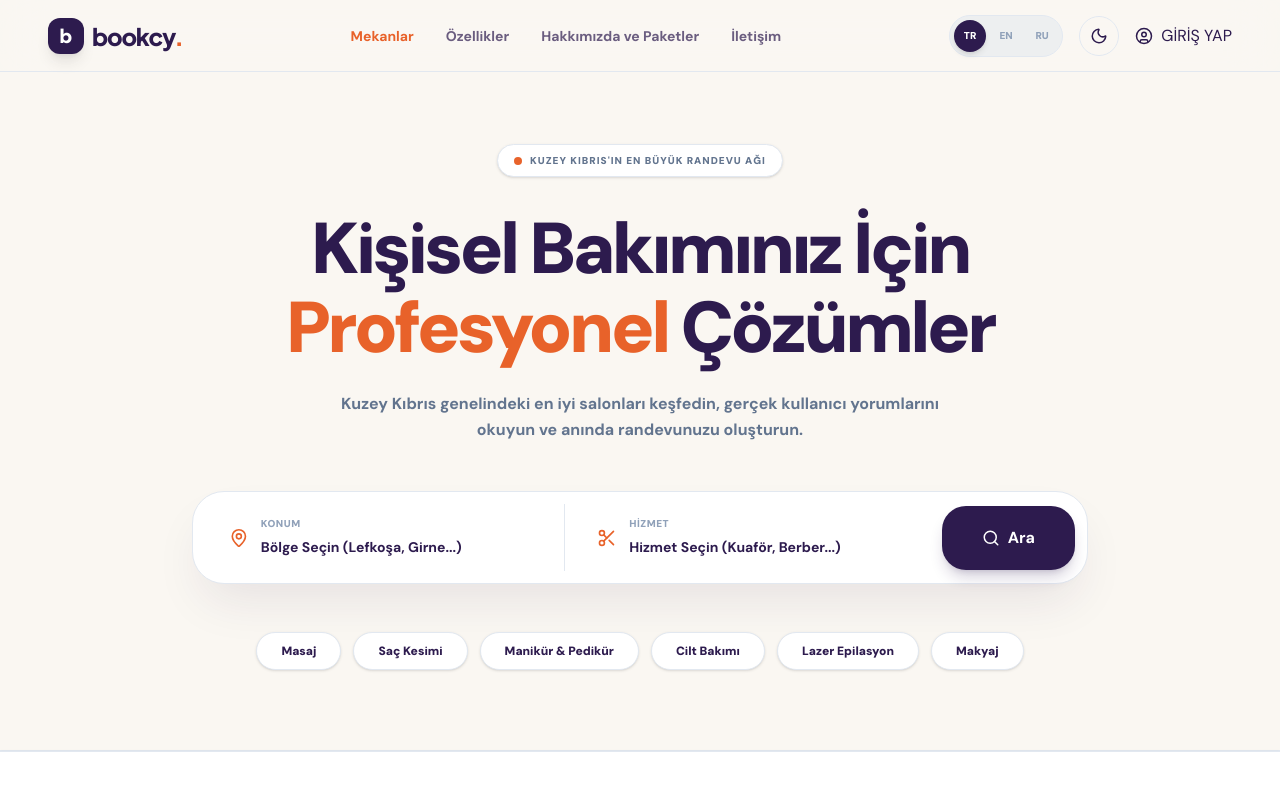
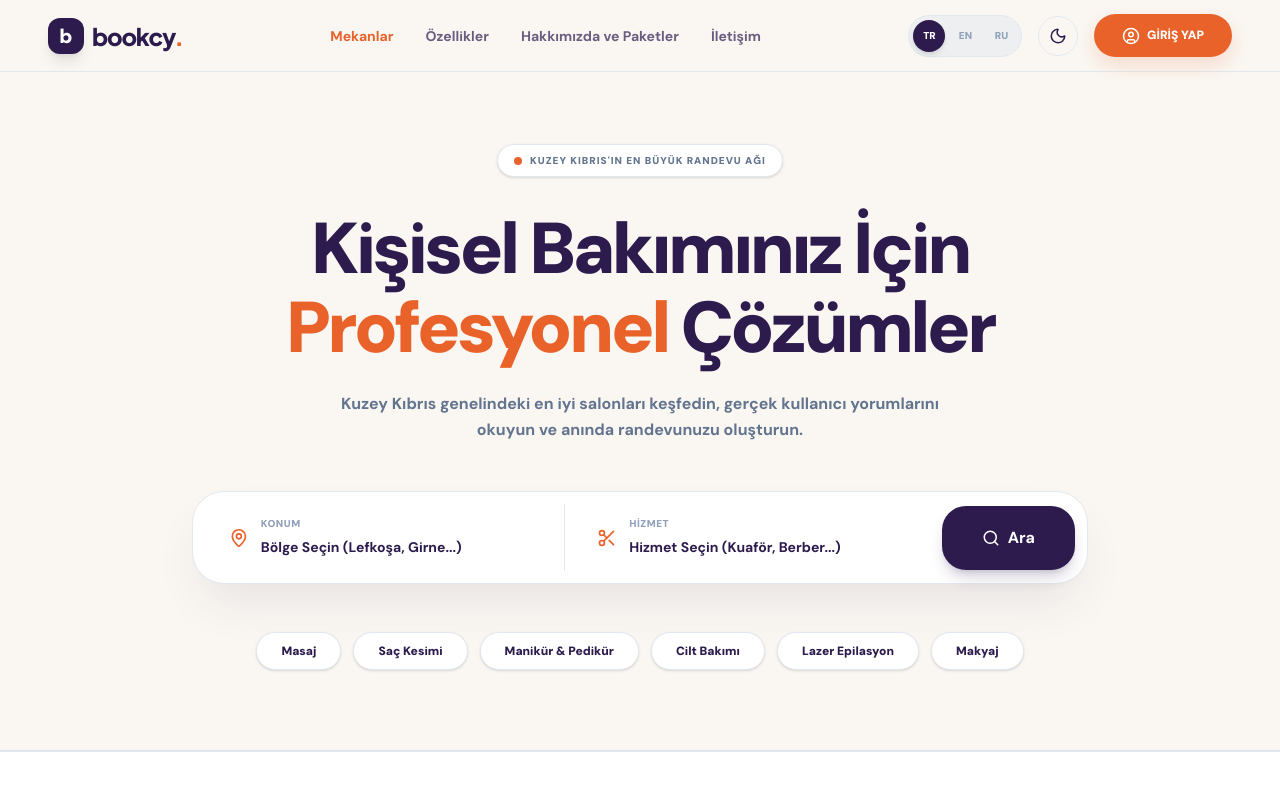
Before and after one commit to Davman-01/bookcy-v2, a Next.js app: page / in a window 1280 px wide. Shown: the top 789 px of the page. Built offline with nearby package versions, Linux system fonts and the light colour scheme.

Commit message:
Gece modu iptal edildi, ferah duzen geri getirildi

```diff
--- a/app/globals.css
+++ b/app/globals.css
@@ -1,28 +1,54 @@
 @import "tailwindcss";
+@source "../components";
+@source "../app";
 
-/* SİSTEMİ KESİN OLARAK KREM VE MORA KİLİTLİYORUZ */
+/* GECE MODUNU TÜM SİSTEMDE TAMAMEN İPTAL EDİYORUZ */
 :root,
 .dark,
 [data-theme='dark'],
 html.dark {
+  color-scheme: light !important;
   --bg-krem: #FAF7F2;
   --text-mor: #2D1B4E;
+  --accent-turuncu: #E8622A;
 
+  /* Arka planı ve yazıyı her koşulda Krem ve Mor'a sabitle */
   background-color: #FAF7F2 !important;
   color: #2D1B4E !important;
-  color-scheme: light !important;
 }
 
-body {
+/* Sitenin ana omurgasını fotoğraftaki gibi ferahlatıyoruz */
+@layer base {
+  html, body {
     background-color: #FAF7F2 !important;
     color: #2D1B4E !important;
-  font-family: 'DM Sans', sans-serif;
     margin: 0;
     padding: 0;
+    font-family: 'DM Sans', sans-serif;
     min-height: 100vh;
+    -webkit-font-smoothing: antialiased;
   }
 
-/* Önceden kalma karanlık mod sınıflarını temizliyoruz */
+  /* Koyu modda beyaz kalan yazıları mora, siyah kalan zeminleri kreme zorluyoruz */
   * {
-  border-color: #E2E8F0;
+    border-color: #E2E8F0 !important;
   }
+}
+
+/* Kurumsal Buton Stilimiz (Navbar ve Hero'daki o şık turuncu buton) */
+.btn-primary {
+  background-color: #E8622A !important;
+  color: #FFFFFF !important;
+  padding: 12px 28px;
+  border-radius: 50px;
+  font-weight: 800;
+  text-transform: uppercase;
+  font-size: 12px;
+  transition: all 0.2s ease;
+  box-shadow: 0 8px 20px rgba(232, 98, 42, 0.2);
+}
+
+.btn-primary:hover {
+  transform: translateY(-2px);
+  box-shadow: 0 12px 25px rgba(232, 98, 42, 0.3);
+}
```
Lines whose indentation alone changed are shown as unchanged.
